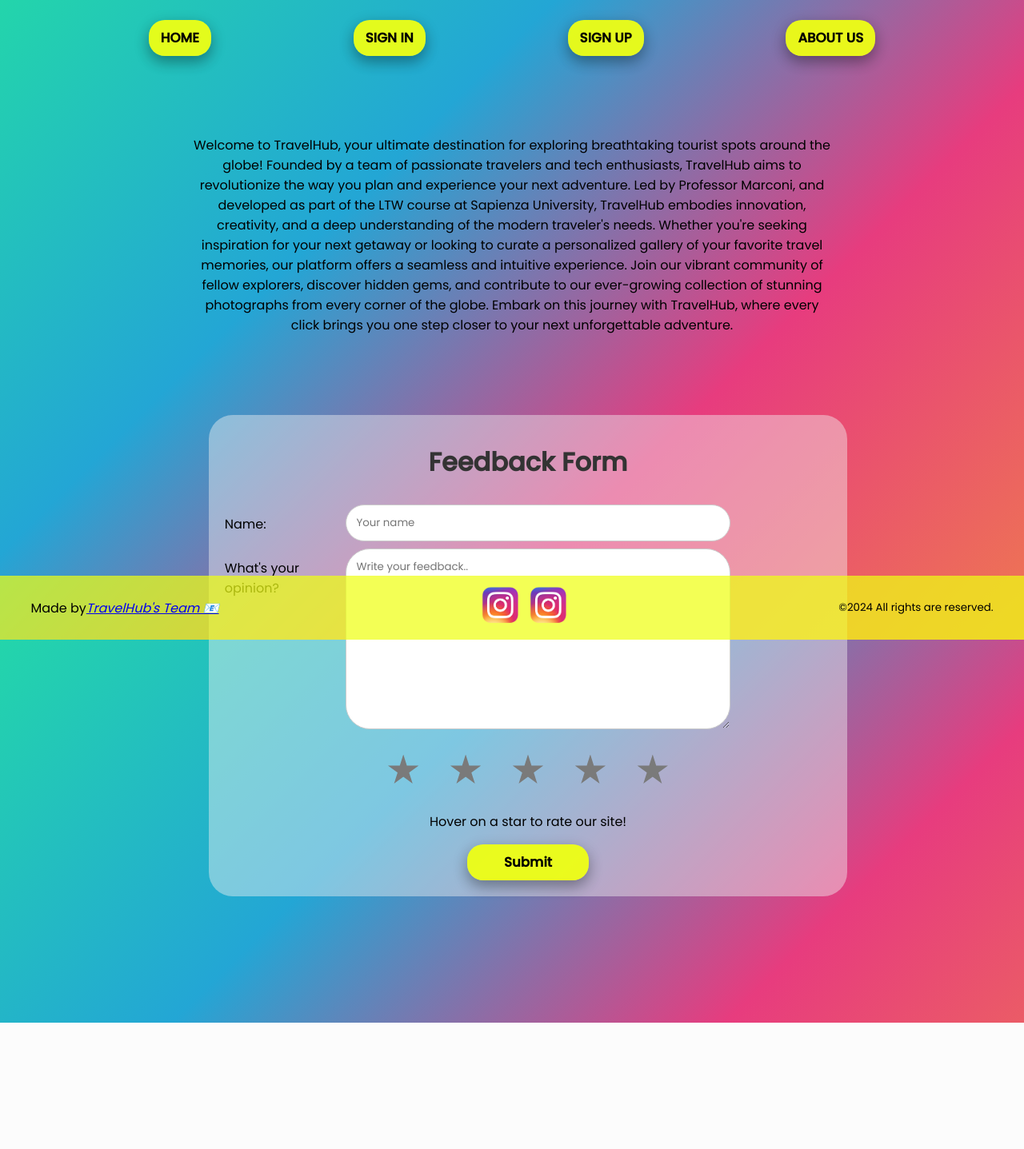
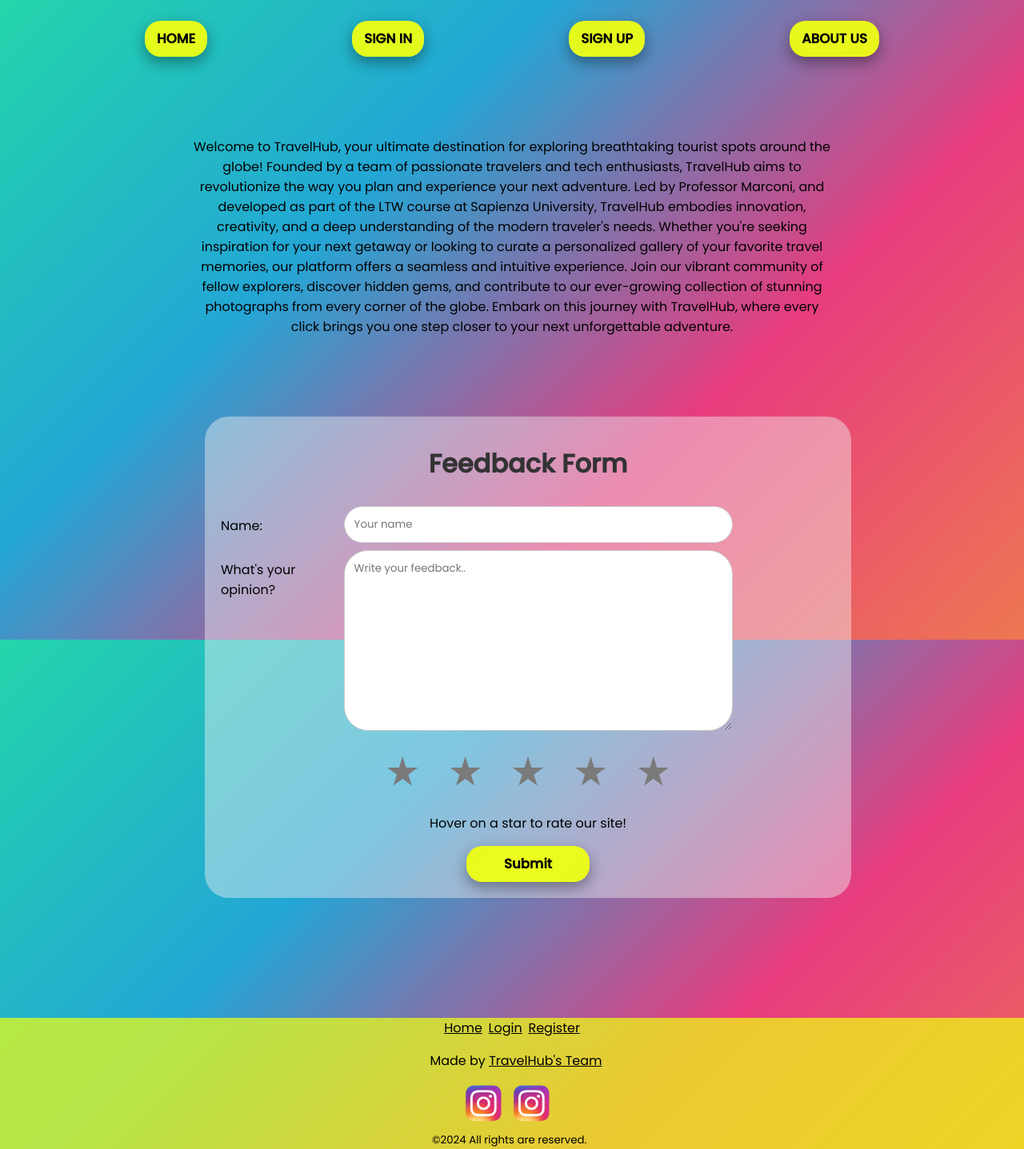
Before and after one commit to giovannicanedoli/travelhub, a Flask app: page /aboutus in a window 1280 px wide. Shown: the whole page at 80% size. Before the commit the page ends 1279 px from the top, so only its background shows below. Run offline with Flask 3, Linux system fonts and the light colour scheme; data that the repository does not hold is empty.

Commit message:
fixato il footer

```diff
--- a/static/aboutus.css
+++ b/static/aboutus.css
@@ -11,6 +11,7 @@ body {
     background-size: cover;
     background-size: 400% 400%;
     animation: gradient 10s ease infinite;
+    margin: 0px;    /* si creano 8 px a cazzo di cane */
 }
 
 @keyframes gradient {
@@ -19,18 +20,11 @@ body {
     100% {background-position: 0% 50%;}
 }
 
-body {
-    overflow-x: hidden;
-    background-color: white;
-    font-family: 'Poppins',sans-serif;
-}
-
 .main {
     width: 80%;
     max-width: 800px;
     margin: 5% auto;
     padding: 20px;
-    /* box-sizing: border-box; */
 }
 
 p {
@@ -47,30 +41,43 @@ img:hover {
     scale: 1.1;
 }
 
+
 .footer{
-    position: fixed;
+    /* display: flex;
+    justify-content: space-between;
+    */
     display: flex;
-    justify-content: space-between;
+    justify-content: center;
+    flex-direction: column;
+    background-color: #efff14b8;
+    width: 100%;
+    /* height: 10px; */
     align-items: center;
-    left: 0;
-    bottom: 0;
-    width: 100%;
-    height: 80px;
-    background-color: #efff14b8;
-    color: rgb(0, 0, 0);
+    text-align: center;
 }
 
-dl {
+.redirecturi{
     display: flex;
-    justify-content: space-between;
-    align-items: center;
-    margin-left: 3%;
+    justify-content: center;
+    gap: 5%;
+    font-family: 'Poppins', sans-serif;
 }
+
+.redirectanchor{
+    color: black;
+    text-decoration: underline;
+}
+
+.redirectanchor:hover{
+    text-decoration: none;
+}
+
 
 .icon {
     display: flex;
     text-align: center;
     align-items: center;
+    justify-content: center;
 }
 
 address a:hover {
--- a/templates/aboutus.html
+++ b/templates/aboutus.html
@@ -61,6 +61,7 @@
 
         <div class = "verticalflex">
           <div class = "horizontalflex">
+            <!--div delle stelle-->
             <div id = "uno">
             </div>
             <div id = "due">
@@ -96,21 +97,33 @@
     <br>
 
     <footer class="footer">
-        <dl>
-            <dt>Made by</dt>
-            <address><a href="mailto:travelhub@outlook.it">TravelHub's Team 📧</a></address>
-        </dl>
-        <div class="icon">
-                <a href="https://www.instagram.com/pietrob__/" target="_blank"><img class="ig-icon" src="/static/images/insta.png"></a>
-                <a href="https://www.instagram.com/giovanniicanedoli/" target="_blank"><img class="ig-icon" src="/static/images/insta.png"></a>
-        </div>
+          {% if not session %}
+          <div class = "redirecturi">
+            <a class = "redirectanchor" href="/home">Home</a>
+            <a class = "redirectanchor" href="/login">Login</a>
+            <a class = "redirectanchor" href="/register">Register</a>
+          </div>
+          {% else %}
+          <div class = "redirecturi">
+            <a class = "redirectanchor" href="/home">Home</a>
+            <a class = "redirectanchor" href="/like">Like</a>
+            <a class = "redirectanchor" href="/save">Save</a>
+          </div>
+          {% endif %}
 
+          <div class = "secondflexbox">
+            <p style="margin-left: 10px;">Made by <a class = "redirectanchor" href="mailto:travelhub@outlook.it">TravelHub's Team</a></p>
 
-        <small>©2024 All rights are reserved.</small>
-      </footer>
+            <div class="icon">
+                    <a href="https://www.instagram.com/pietrob__/" target="_blank"><img class="ig-icon" src="/static/images/insta.png"></a>
+                    <a href="https://www.instagram.com/giovanniicanedoli/" target="_blank"><img class="ig-icon" src="/static/images/insta.png"></a>
+            </div>
+
+            <small>©2024 All rights are reserved.</small>
+          </div>
+    </footer>
 </body>
 
-<script src="https://cdn.jsdelivr.net/npm/swiper@11/swiper-bundle.min.js"></script>
 <script type = "text/javascript" src = "{{url_for('static', filename='functions.js')}}"></script>
 </html>
 {% endblock %}
```
